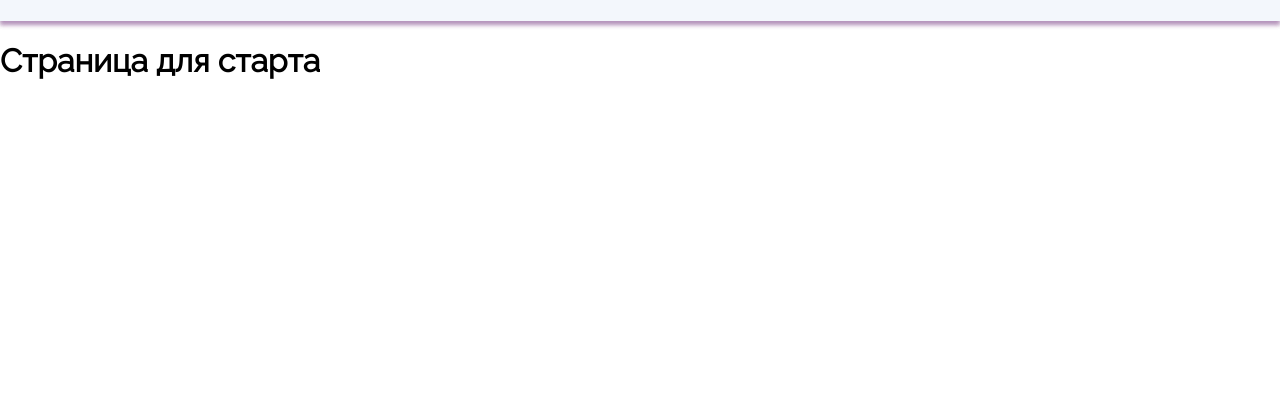
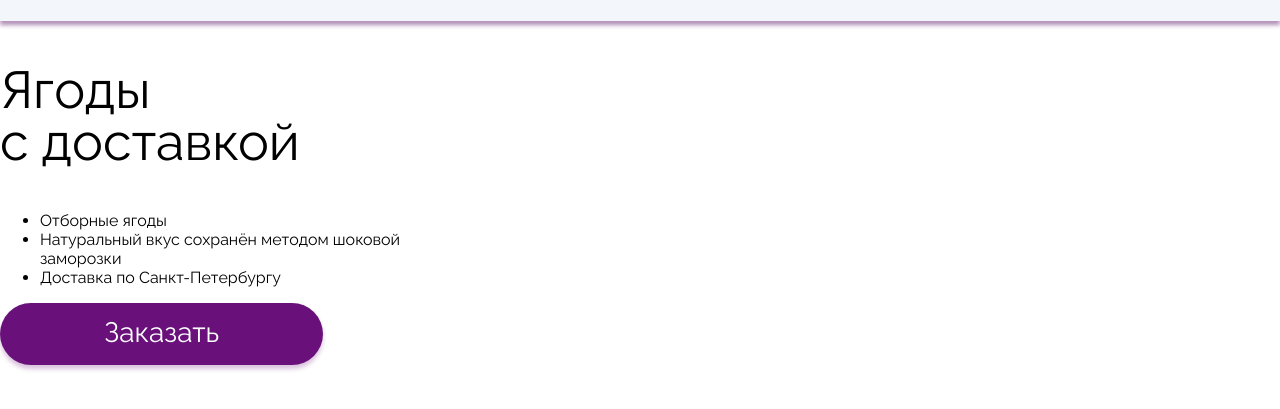
Before and after one commit to SeregaGS/Berry, a website: page source/index.html in a window 1280 px wide. Shown: the part 87-496 px from the top of the page. Drawn offline with nearby package versions, Linux system fonts and the light colour scheme; files that its build step writes are made by us from their sources.

Commit message:
Добавлена секция hero

```diff
--- a/source/index.html
+++ b/source/index.html
@@ -51,8 +51,21 @@
         </nav>
       </div>
     </header>
-    <main>
-      <h1>Страница для старта</h1>
+    <main class="main">
+      <h1 class="visually-hidden">Магазин доставки Ягодка</h1>
+      <section class="hero">
+        <div class="container flex right">
+          <div class="hero__container">
+            <h2 class="hero__title title-one">Ягоды <br>с доставкой</h2>
+            <ul class="hero__advantages">
+              <li class="hero__item hero__item--leaf">Отборные ягоды</li>
+              <li class="hero__item hero__item--frost">Натуральный вкус сохранён методом шоковой<br> заморозки</li>
+              <li class="hero__item hero__item--delivery">Доставка по Санкт-Петербургу</li>
+            </ul>
+            <a class="button hero__button" href="">Заказать</a>
+          </div>
+        </div>
+      </section>
     </main>
   </body>
 </html>
```
